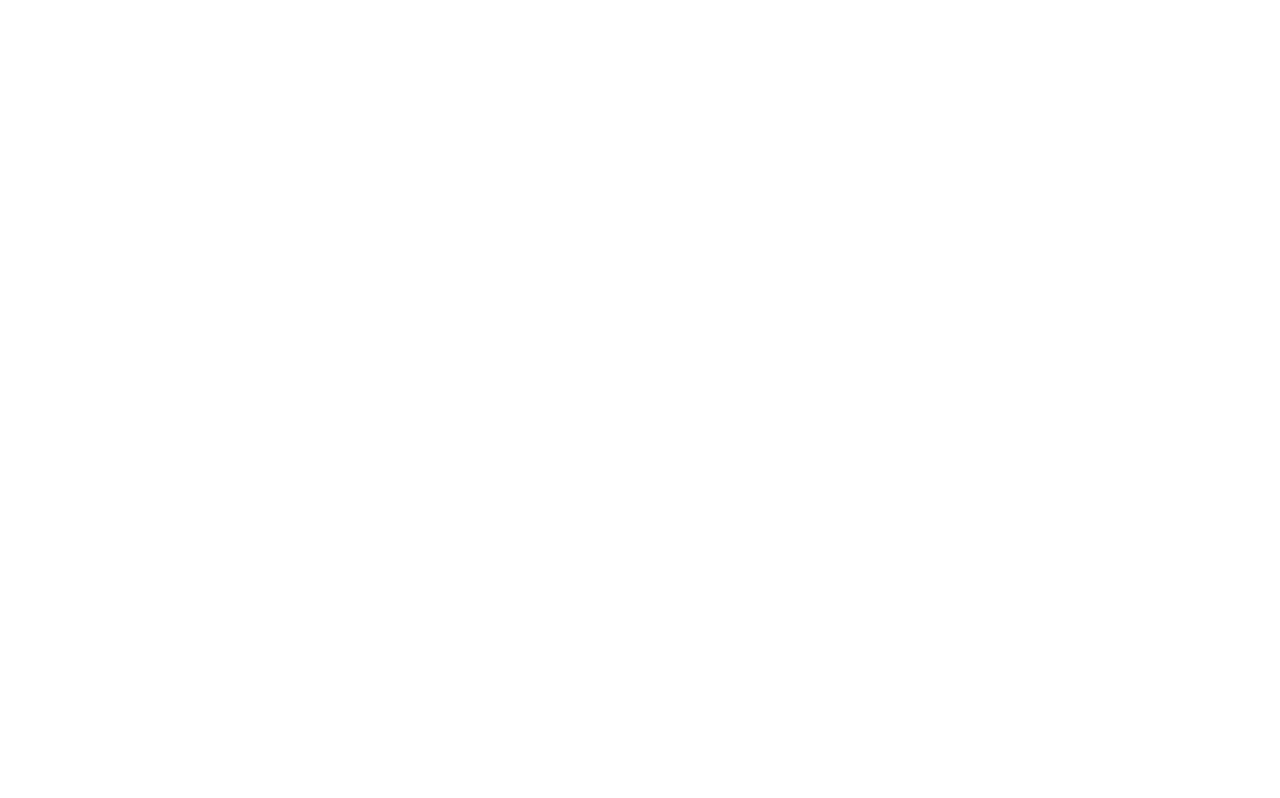
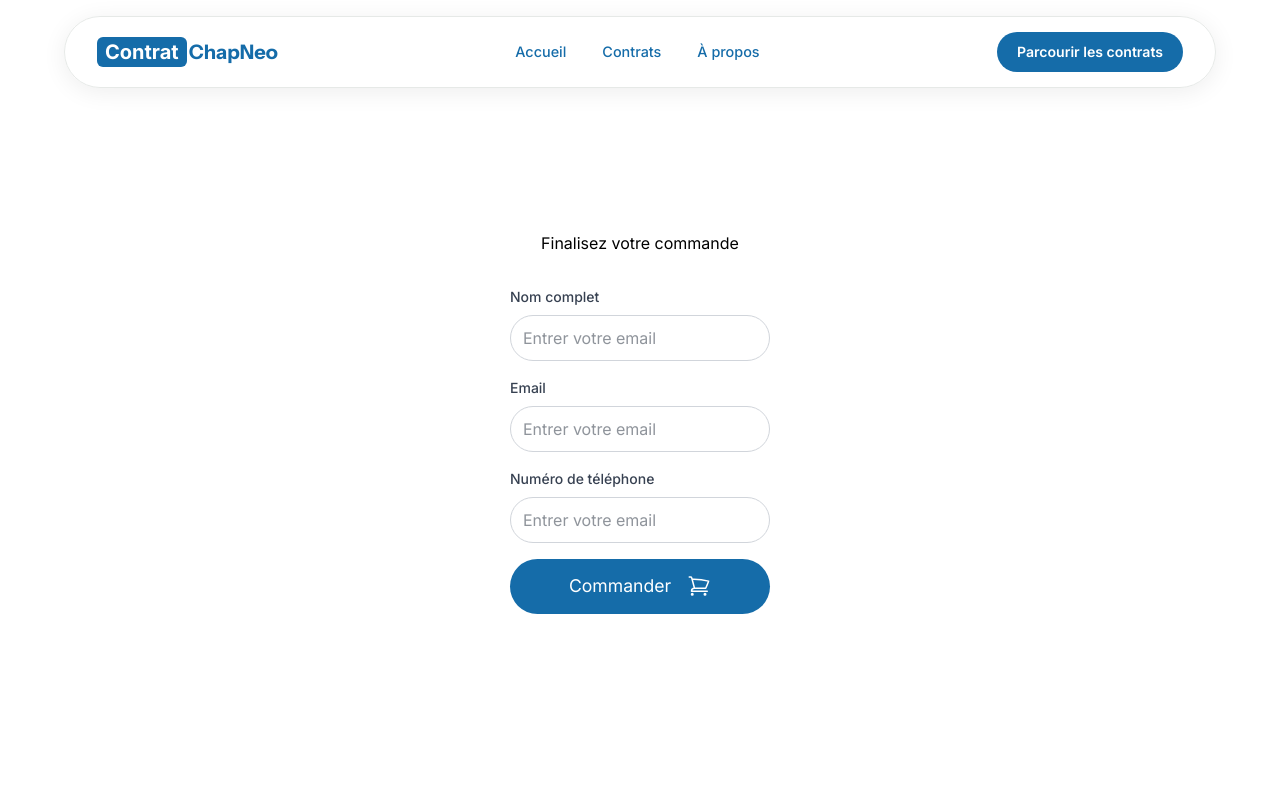
Before and after one commit to consultingadnsas/contratchapneo, a Nuxt app in the folder contratchapneo/: page /order/checkout in a window 1280 px wide. Before the commit this address had no page. Shown: the top 798 px of the page. Built offline with nearby package versions, Linux system fonts and the light colour scheme.

Commit message:
work on checkout form

```diff
--- a/contratchapneo/app/components/buttons/checkoutButton.vue
+++ b/contratchapneo/app/components/buttons/checkoutButton.vue
@@ -32,7 +32,11 @@
     background-color: var(--primary-color);
     color: white;
     display: flex;
+    justify-content: center;
+    align-items: center;
     gap: 1rem;
+    cursor: pointer;
+    padding: 0.9rem;
 }
 
 </style>
--- a/contratchapneo/app/components/buttons/mainButton.vue
+++ b/contratchapneo/app/components/buttons/mainButton.vue
@@ -32,6 +32,7 @@
     color: white;
     display: flex;
     gap: 1rem;
+    cursor: pointer;
 }
 
 </style>
--- /dev/null
+++ b/contratchapneo/app/components/forms/checkoutForm.vue
@@ -0,0 +1,24 @@
+<template>
+    <form class="w-full flex flex-col gap-2">
+        <BaseInput label="Nom complet" name="name" type="text" placeholder="Entrez votre nom"/>
+        <BaseInput label="Email" name="email" type="email" placeholder="Entrez votre adresse email"/>
+        <BaseInput label="Numéro de téléphone" name="phoneNumber" type="tel" placeholder="Entrez votre numéro de téléphone"/>
+        <checkoutButton label="Commander"/>
+    </form>
+</template>
+
+<script>
+import BaseInput from '../input/BaseInput.vue'
+import checkoutButton from '../buttons/checkoutButton.vue'
+import {ref} from 'vue'
+export default {
+    components:{
+        BaseInput,
+        checkoutButton
+    }
+}
+</script>
+
+<style>
+
+</style>
--- /dev/null
+++ b/contratchapneo/app/components/sections/orderSections/checkoutSection.vue
@@ -0,0 +1,28 @@
+<template>
+    <section class="checkout-section">
+        <h2>Finalisez votre commande</h2>
+        <checkoutFormVue/>
+    </section>
+</template>
+
+<script>
+import checkoutFormVue from '../../forms/checkoutForm.vue'
+export default {
+    name:'CheckoutSection',
+    components:{
+        checkoutFormVue
+    }
+}
+</script>
+
+<style scoped>
+.checkout-section{
+    min-height: 100vh;
+    display: flex;
+    flex-direction: column;
+    justify-content: center;
+    align-items: center;
+    gap: 2rem;
+    padding: 4rem 1rem 1rem 1rem;
+}
+</style>
--- /dev/null
+++ b/contratchapneo/app/pages/order/checkout.vue
@@ -0,0 +1,24 @@
+<template>
+    <div class="main-wrapper">
+        <Navbar/>
+        <checkoutSectionVue/>
+        <footerSection/>
+    </div>
+</template>
+
+<script>
+import Navbar from '../../components/navigation/navbar.vue';
+import checkoutSectionVue from '../../components/sections/orderSections/checkoutSection.vue'
+import footerSection from '../../components/sections/footerSection.vue';
+export default {
+    components:{
+        Navbar,
+        checkoutSectionVue,
+        footerSection
+    }
+}
+</script>
+
+<style>
+
+</style>
```
Also changed, not shown: 1 other file (tests, documents, lock files or other folders).
